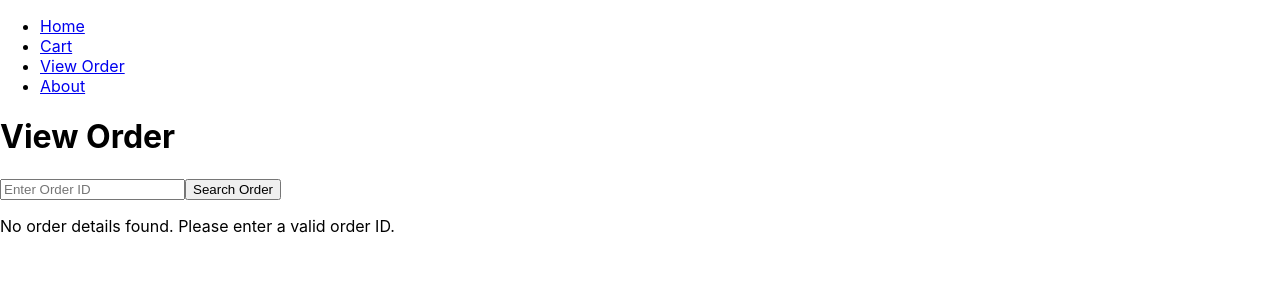
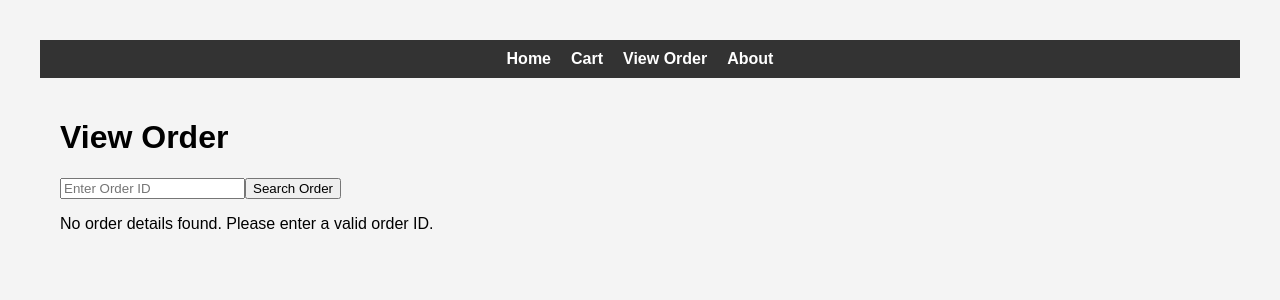
Before and after one commit to crosenbalm/secoms319, a React (Create React App) app in the folder team11_final/frontend/final/: page /vieworder in a window 1280 px wide. Shown: the top 300 px of the page. Built offline with nearby package versions, Linux system fonts and the light colour scheme.

Commit message:
more css

```diff
--- a/team11_final/frontend/final/src/App.js
+++ b/team11_final/frontend/final/src/App.js
@@ -6,6 +6,9 @@ import Checkout from './Checkout';
 import Confirmation from './Confirmation';
 import ViewOrder from './ViewOrder';
 import About from './About';
+
+import './app.css';
+
 
 function App() {
   const [cart, setCart] = useState([]);
--- a/team11_final/frontend/final/src/CartView.js
+++ b/team11_final/frontend/final/src/CartView.js
@@ -1,5 +1,8 @@
 import React from 'react';
 import { useNavigate } from 'react-router-dom';
+
+import './cartview.css';
+
 
 function CartView({ cart, setCart, subtractFromCart }) {
   const navigate = useNavigate();
--- /dev/null
+++ b/team11_final/frontend/final/src/app.css
@@ -0,0 +1,50 @@
+body {
+    font-family: 'Arial', sans-serif;
+    background-color: #f4f4f4;
+    margin: 0;
+    padding: 0;
+  }
+
+  nav {
+    background-color: #333;
+    color: white;
+    padding: 10px 0;
+    text-align: center;
+  }
+
+  nav ul {
+    list-style: none;
+    padding: 0;
+    margin: 0;
+  }
+
+  nav ul li {
+    display: inline;
+    margin-right: 20px;
+  }
+
+  nav ul li:last-child {
+    margin-right: 0;
+  }
+
+  nav ul li a {
+    color: white;
+    text-decoration: none;
+    font-weight: bold;
+  }
+
+  nav ul li a:hover {
+    text-decoration: underline;
+  }
+
+  div {
+    padding: 20px;
+  }
+
+  .Routes {
+    margin-top: 20px;
+  }
+
+  a.active {
+    color: #4CAF50;
+  }
--- /dev/null
+++ b/team11_final/frontend/final/src/cartview.css
@@ -0,0 +1,97 @@
+.cart-view-container {
+    padding: 20px;
+    max-width: 800px;
+    margin: 0 auto;
+    background-color: #fff;
+    border-radius: 8px;
+    box-shadow: 0 2px 5px rgba(0, 0, 0, 0.1);
+  }
+
+  .cart-view-container h1 {
+    text-align: center;
+    color: #333;
+  }
+
+  .cart-item {
+    display: flex;
+    align-items: center;
+    margin-bottom: 20px;
+    padding: 10px;
+    background-color: #f9f9f9;
+    border-radius: 4px;
+  }
+
+  .cart-item img {
+    width: 100px;
+    height: 100px;
+    margin-right: 20px;
+    border-radius: 4px;
+  }
+
+  .cart-item-details {
+    flex-grow: 1;
+  }
+
+  .cart-item-details h3 {
+    margin: 0 0 10px 0;
+    color: #444;
+  }
+
+  .cart-item-details p {
+    margin: 5px 0;
+    color: #666;
+  }
+
+  .cart-item-controls {
+    display: flex;
+    align-items: center;
+  }
+
+  .cart-item-controls button {
+    background-color: #4CAF50;
+    color: white;
+    border: none;
+    border-radius: 4px;
+    padding: 5px 10px;
+    margin: 0 5px;
+    cursor: pointer;
+    transition: background-color 0.3s ease;
+  }
+
+  .cart-item-controls button:hover {
+    background-color: #388E3C;
+  }
+
+  .cart-total {
+    font-size: 1.2em;
+    text-align: right;
+    margin-top: 20px;
+  }
+
+  .cart-actions {
+    display: flex;
+    justify-content: space-between;
+    margin-top: 20px;
+  }
+
+  .cart-actions button {
+    background-color: #f44336;
+    color: white;
+    border: none;
+    border-radius: 4px;
+    padding: 10px 20px;
+    cursor: pointer;
+    transition: background-color 0.3s ease;
+  }
+
+  .cart-actions button:hover {
+    background-color: #d32f2f;
+  }
+
+  .cart-actions button:last-child {
+    background-color: #4CAF50;
+  }
+
+  .cart-actions button:last-child:hover {
+    background-color: #388E3C;
+  }
```
